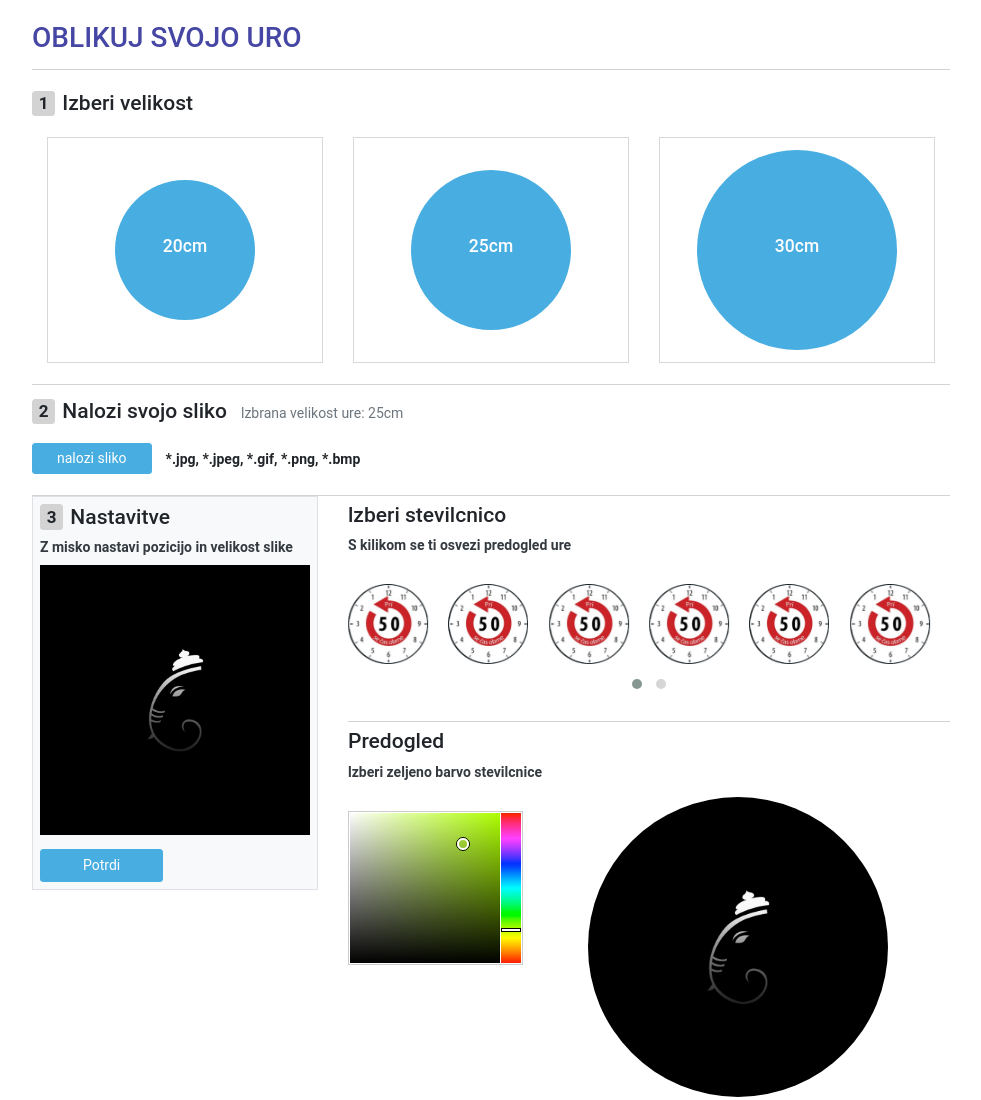
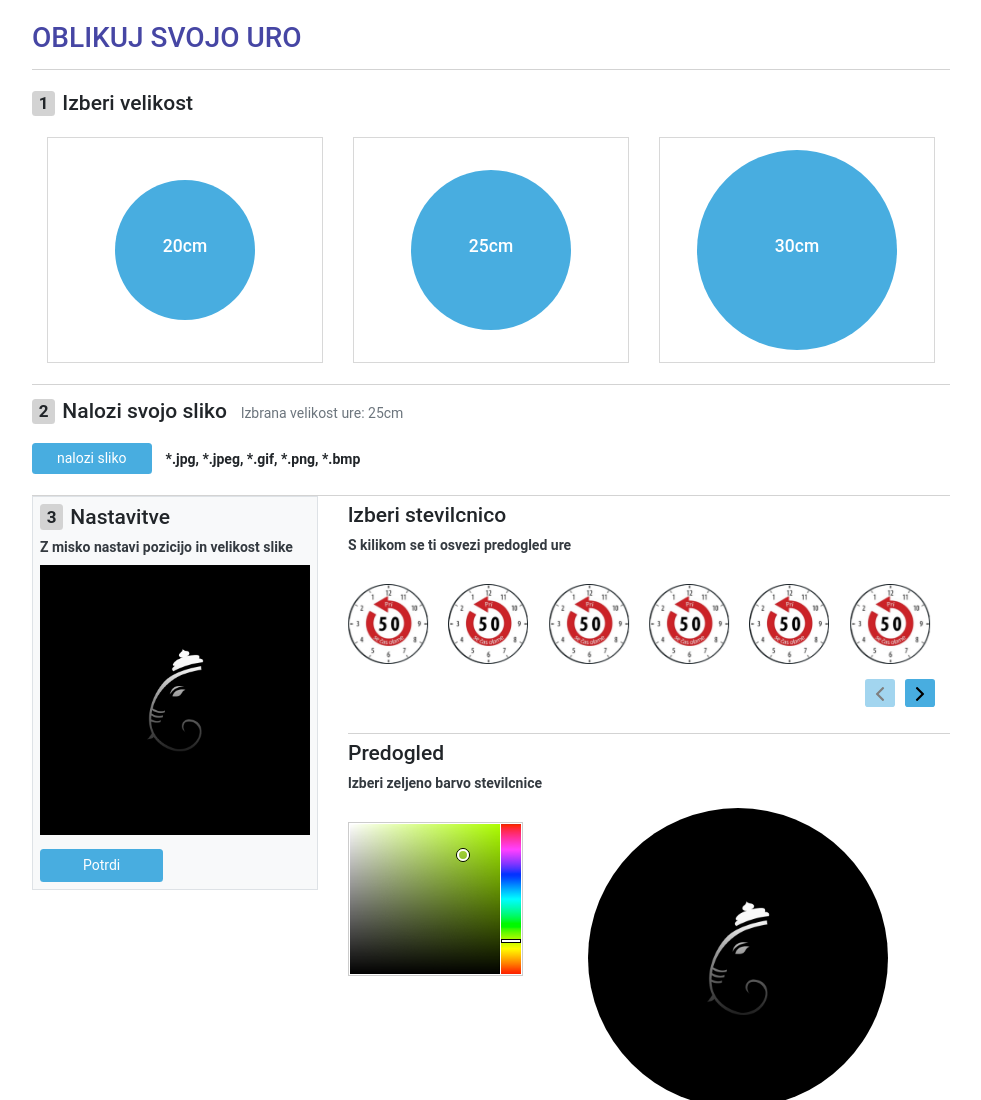
Before and after one commit to maulik46/clocks, a plain HTML site: page page2.html in a window 1280 px wide. Shown: the top 1100 px of the page, without its empty margins (149-1130 px from the left). Drawn offline with Linux system fonts and the light colour scheme.

Commit message:
buttons added in sliders

```diff
--- a/css/style.css
+++ b/css/style.css
@@ -99,3 +99,8 @@ input[type="file"] {
     background-repeat: no-repeat;
     background-size: cover;
 }
+
+.owl-theme .owl-nav{
+    text-align: right!important;
+    margin-right: 10px !important;
+}
--- a/page2.html
+++ b/page2.html
@@ -202,7 +202,8 @@
         $('.owl-carousel').owlCarousel({
             loop: false,
             margin: 0,
-            nav: false,
+            nav: true,
+            dots:false,
             items: 2,
             responsive:{
                 0:{
@@ -219,6 +220,12 @@
                 }
             }
         });
+        // next and previous button in slider
+        $('.owl-next,.owl-prev').find('span').empty();
+        $('.owl-next').find('span').append('<img src="images/next.svg" height="14px">');
+        $('.owl-prev').find('span').append('<img src="images/back.svg" height="14px">');
+        $('.owl-next,.owl-prev').find('span').addClass('btn btn-sm bg-blue');
+        // next and previous button in slider
     </script>
     <!-- slider js code over -->
 </body>
```
Also changed, not shown: images/back.svg (added), images/next.svg (added).
